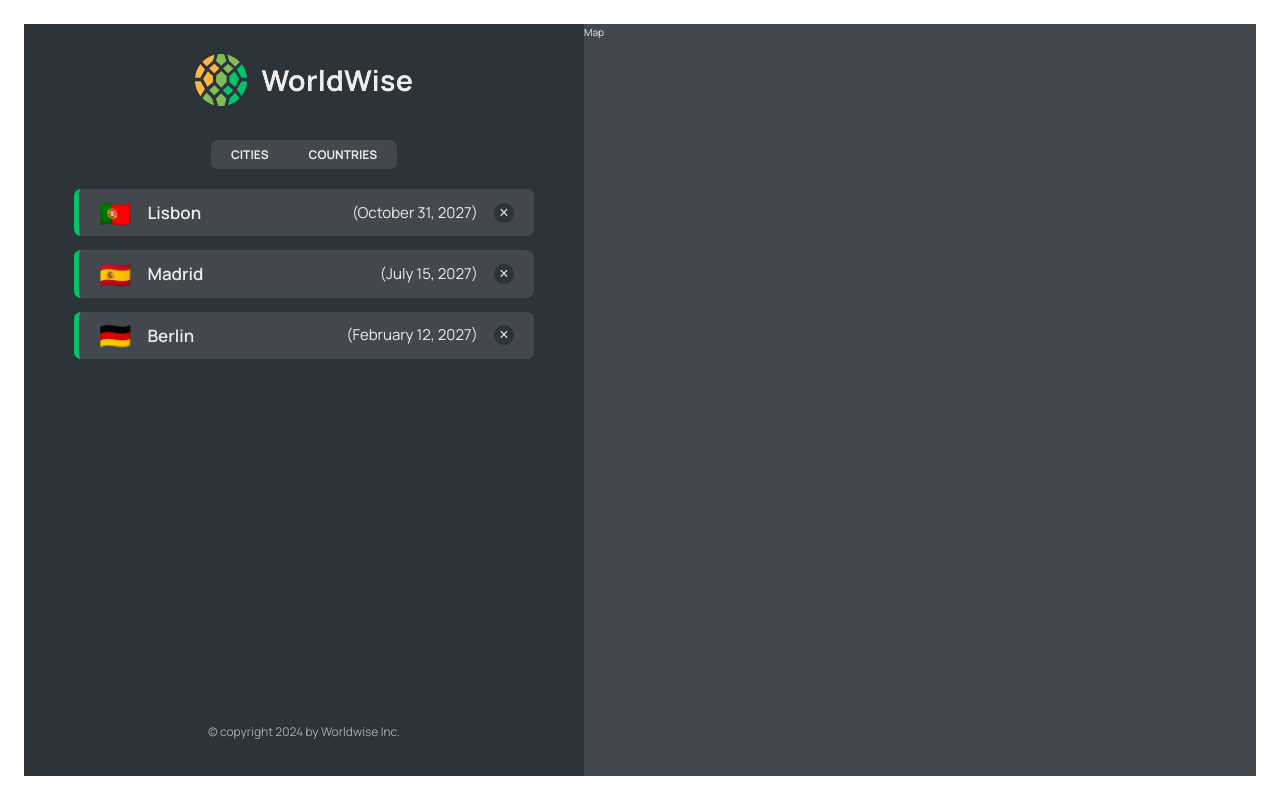
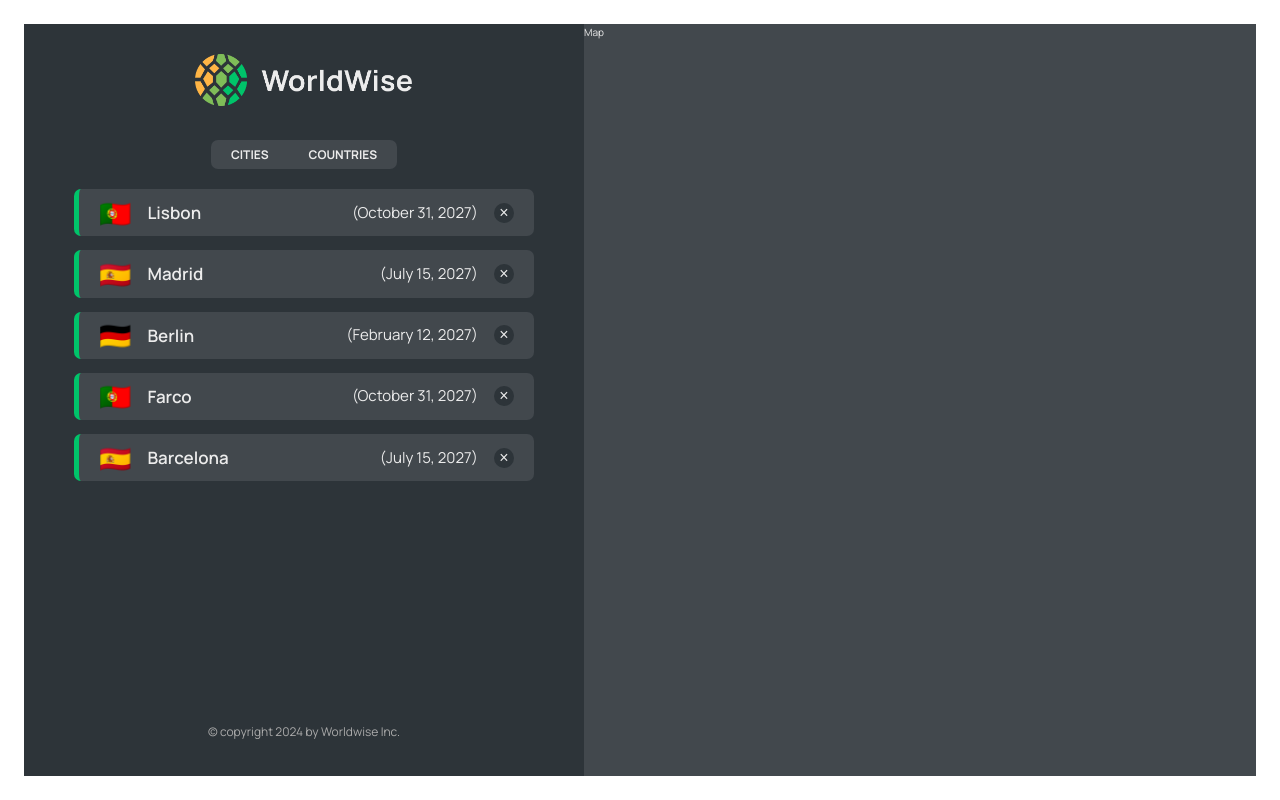
Before and after one commit to newtonfav/Worldwise, a React (Vite) app: page /app in a window 1280 px wide. Built offline with nearby package versions, Linux system fonts and the light colour scheme; data requests are answered from the project's data file.

Commit message:
added country list

```diff
--- a/data/cities.json
+++ b/data/cities.json
@@ -35,6 +35,30 @@
         "lng": 13.376933665713324
       },
       "id": 98443197
+    },
+    {
+      "cityName": "Farco",
+      "country": "Portugal",
+      "emoji": "🇵🇹",
+      "date": "2027-10-31T15:59:59.138Z",
+      "notes": "My favorite city so far!",
+      "position": {
+        "lat": 38.727881642324164,
+        "lng": -9.140900099907554
+      },
+      "id": 73930385
+    },
+    {
+      "cityName": "Barcelona",
+      "country": "Spain",
+      "emoji": "🇪🇸",
+      "date": "2027-07-15T08:22:53.976Z",
+      "notes": "",
+      "position": {
+        "lat": 40.46635901755316,
+        "lng": -3.7133789062500004
+      },
+      "id": 17806751
     }
   ]
 }
--- a/src/App.jsx
+++ b/src/App.jsx
@@ -8,6 +8,7 @@ import Homepage from "./pages/Homepage";
 import Login from "./pages/Login";
 import CityList from "./components/CityList";
 import { useEffect, useState } from "react";
+import CountriesList from "./components/CountryList";
 
 const BASE_URL = "http://localhost:2500";
 
@@ -47,7 +48,10 @@ function App() {
             path="cities"
             element={<CityList cities={cities} isLoading={isLoading} />}
           />
-          <Route path="countries" element={<p>List of countries</p>} />
+          <Route
+            path="countries"
+            element={<CountriesList isLoading={isLoading} cities={cities} />}
+          />
         </Route>
         <Route path="*" element={<PageNotFound />} />
       </Routes>
--- a/src/components/CountryItem.jsx
+++ b/src/components/CountryItem.jsx
@@ -1,3 +1,4 @@
+/* eslint-disable react/prop-types */
 import styles from "./CountryItem.module.css";
 
 function CountryItem({ country }) {
--- /dev/null
+++ b/src/components/CountryList.jsx
@@ -0,0 +1,32 @@
+/* eslint-disable react/prop-types */
+import styles from "./CountryList.module.css";
+import Spinner from "./Spinner";
+import CountryItem from "./CountryItem";
+import Message from "./Message";
+
+function CountriesList({ cities, isLoading }) {
+  if (isLoading) return <Spinner />;
+
+  if (!cities.length)
+    return (
+      <Message
+        message={"Add your first city by clicking on a country on the map"}
+      />
+    );
+
+  const countries = cities.reduce((arr, city) => {
+    if (!arr.map((el) => el.country).includes(city.country))
+      return [...arr, { country: city.country, emoji: city.emoji }];
+    else return arr;
+  }, []);
+
+  return (
+    <ul className={styles.countryList}>
+      {countries.map((country, index) => (
+        <CountryItem key={index} country={country} />
+      ))}
+    </ul>
+  );
+}
+
+export default CountriesList;
```
